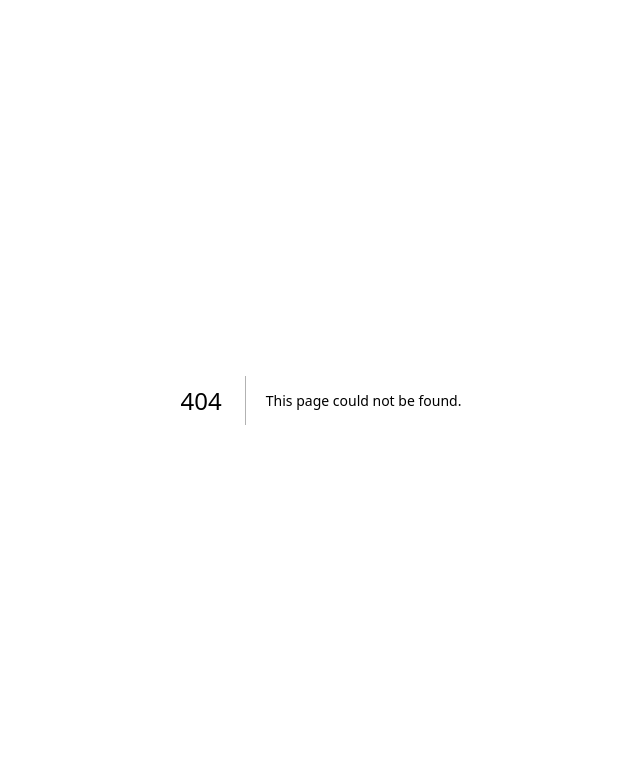
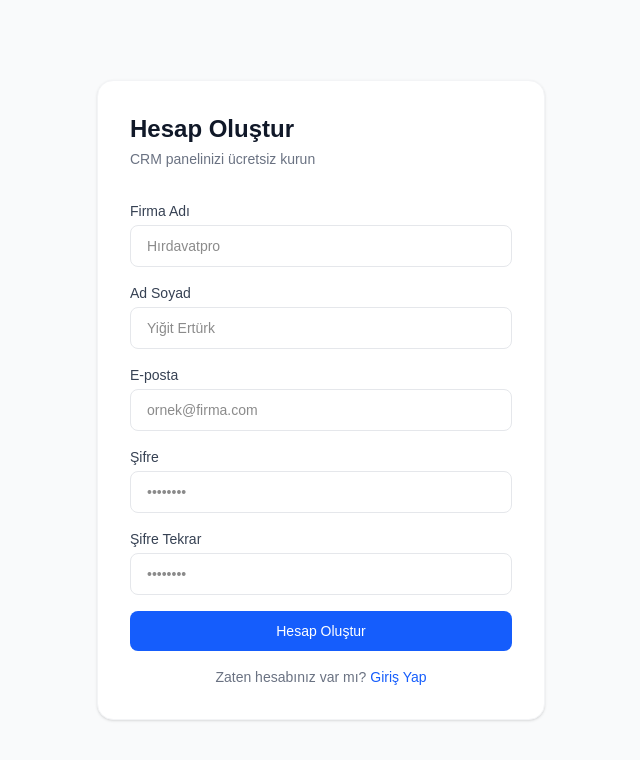
Before and after one commit to moriana55/crm, a Next.js app: page /register in a window 1280 px wide. Before the commit this address had no page. Shown: the top 760 px of the page, without its empty margins (319-959 px from the left). Built offline with nearby package versions, Linux system fonts and the light colour scheme; no server answers.

Commit message:
feat: signup

```diff
--- /dev/null
+++ b/app/api/auth/register/route.ts
@@ -0,0 +1,35 @@
+import { NextRequest, NextResponse } from 'next/server'
+import { createClient } from '@supabase/supabase-js'
+
+const supabase = createClient(
+  process.env.https://jjepqeltkmudjawsmpm.supabase.co
+  process.env.eyJhbGciOiJIUzI1NiIsInR5cCI6IkpXVCJ9.eyJpc3MiOiJzdXBhYmFzZSIsInJlZiI6ImpqZXBxZWx0a211ZGphd3NtcG1sIiwicm9sZSI6InNlcnZpY2Vfcm9sZSIsImlhdCI6MTc3NTUwNjE3NywiZXhwIjoyMDkxMDgyMTc3fQ.0jdttl2EAhFofHPViCYx7UFSXgR_ie59LzbhPXHx1LU
+)
+
+function slugify(text: string) {
+  return text.toLowerCase().trim().replace(/[^a-z0-9\s-]/g, '').replace(/\s+/g, '-').substring(0, 50)
+}
+
+export async function POST(request: NextRequest) {
+  try {
+    const { userId, email, fullName, firmName } = await request.json()
+    if (!userId || !email || !fullName || !firmName) {
+      return NextResponse.json({ error: 'Eksik bilgi.' }, { status: 400 })
+    }
+    let slug = slugify(firmName)
+    const { data: existing } = await supabase.schema('crm').from('tenants').select('slug').eq('slug', slug).single()
+    if (existing) slug = `${slug}-${Date.now().toString(36)}`
+    const { data: tenant, error: tenantError } = await supabase.schema('crm').from('tenants').insert({ name: firmName, slug, plan: 'free', is_active: true }).select().single()
+    if (tenantError || !tenant) return NextResponse.json({ error: 'Firma oluşturulamadı.' }, { status: 500 })
+    const { error: userError } = await supabase.schema('crm').from('users').insert({ id: userId, tenant_id: tenant.id, full_name: fullName, email, role: 'owner', is_active: true })
+    if (userError) {
+      await supabase.schema('crm').from('tenants').delete().eq('id', tenant.id)
+      return NextResponse.json({ error: 'Kullanıcı oluşturulamadı.' }, { status: 500 })
+    }
+    await supabase.schema('crm').from('tenant_settings').insert({ tenant_id: tenant.id, slot_duration_min: 60, timezone: 'Europe/Istanbul' })
+    return NextResponse.json({ ok: true })
+  } catch (error) {
+    console.error(error)
+    return NextResponse.json({ error: 'Sunucu hatası.' }, { status: 500 })
+  }
+}
--- /dev/null
+++ b/app/register/page.tsx
@@ -0,0 +1,107 @@
+'use client'
+
+import { useState } from 'react'
+import { useRouter } from 'next/navigation'
+import Link from 'next/link'
+import { createClient } from '@/lib/supabase/client'
+
+export default function RegisterPage() {
+  const [step, setStep] = useState<'form' | 'loading' | 'done'>('form')
+  const [error, setError] = useState('')
+  const [form, setForm] = useState({
+    firmName: '',
+    fullName: '',
+    email: '',
+    password: '',
+    passwordConfirm: '',
+  })
+  const router = useRouter()
+  const supabase = createClient()
+
+  function update(field: string, value: string) {
+    setForm(prev => ({ ...prev, [field]: value }))
+  }
+
+  async function handleRegister() {
+    setError('')
+    if (!form.firmName || !form.fullName || !form.email || !form.password) {
+      setError('Tüm alanları doldurunuz.')
+      return
+    }
+    if (form.password.length < 6) {
+      setError('Şifre en az 6 karakter olmalı.')
+      return
+    }
+    if (form.password !== form.passwordConfirm) {
+      setError('Şifreler eşleşmiyor.')
+      return
+    }
+    setStep('loading')
+    try {
+      const { data: authData, error: authError } = await supabase.auth.signUp({
+        email: form.email,
+        password: form.password,
+      })
+      if (authError) { setError(authError.message); setStep('form'); return }
+      const userId = authData.user?.id
+      if (!userId) { setError('Kullanıcı oluşturulamadı.'); setStep('form'); return }
+      const res = await fetch('/api/auth/register', {
+        method: 'POST',
+        headers: { 'Content-Type': 'application/json' },
+        body: JSON.stringify({ userId, email: form.email, fullName: form.fullName, firmName: form.firmName }),
+      })
+      if (!res.ok) { const d = await res.json(); setError(d.error || 'Hata oluştu.'); setStep('form'); return }
+      setStep('done')
+      setTimeout(() => router.push('/dashboard'), 2000)
+    } catch { setError('Beklenmeyen hata.'); setStep('form') }
+  }
+
+  if (step === 'done') return (
+    <div className="min-h-screen bg-gray-50 flex items-center justify-center p-4">
+      <div className="bg-white rounded-2xl shadow-sm border border-gray-100 w-full max-w-md p-8 text-center">
+        <h2 className="text-xl font-semibold text-gray-900 mb-2">Hesabınız oluşturuldu!</h2>
+        <p className="text-gray-500 text-sm">Dashboard'a yönlendiriliyorsunuz...</p>
+      </div>
+    </div>
+  )
+
+  return (
+    <div className="min-h-screen bg-gray-50 flex items-center justify-center p-4">
+      <div className="bg-white rounded-2xl shadow-sm border border-gray-100 w-full max-w-md p-8">
+        <div className="mb-8">
+          <h1 className="text-2xl font-semibold text-gray-900">Hesap Oluştur</h1>
+          <p className="text-gray-500 text-sm mt-1">CRM panelinizi ücretsiz kurun</p>
+        </div>
+        <div className="space-y-4">
+          {[
+            { label: 'Firma Adı', field: 'firmName', type: 'text', placeholder: 'Hırdavatpro' },
+            { label: 'Ad Soyad', field: 'fullName', type: 'text', placeholder: 'Yiğit Ertürk' },
+            { label: 'E-posta', field: 'email', type: 'email', placeholder: 'ornek@firma.com' },
+            { label: 'Şifre', field: 'password', type: 'password', placeholder: '••••••••' },
+            { label: 'Şifre Tekrar', field: 'passwordConfirm', type: 'password', placeholder: '••••••••' },
+          ].map(({ label, field, type, placeholder }) => (
+            <div key={field}>
+              <label className="block text-sm font-medium text-gray-700 mb-1">{label}</label>
+              <input
+                type={type}
+                value={form[field as keyof typeof form]}
+                onChange={e => update(field, e.target.value)}
+                className="w-full border border-gray-200 rounded-lg px-4 py-2.5 text-sm focus:outline-none focus:ring-2 focus:ring-blue-500"
+                placeholder={placeholder}
+              />
+            </div>
+          ))}
+          {error && <p className="text-red-500 text-sm bg-red-50 px-4 py-2 rounded-lg">{error}</p>}
+          <button onClick={handleRegister} disabled={step === 'loading'}
+            className="w-full bg-blue-600 hover:bg-blue-700 disabled:opacity-50 text-white font-medium py-2.5 rounded-lg text-sm transition-colors">
+            {step === 'loading' ? 'Hesap oluşturuluyor...' : 'Hesap Oluştur'}
+          </button>
+          <p className="text-center text-sm text-gray-500">
+            Zaten hesabınız var mı?{' '}
+            <Link href="/login" className="text-blue-600 hover:underline font-medium">Giriş Yap</Link>
+          </p>
+        </div>
+      </div>
+    </div>
+  )
+}
```
